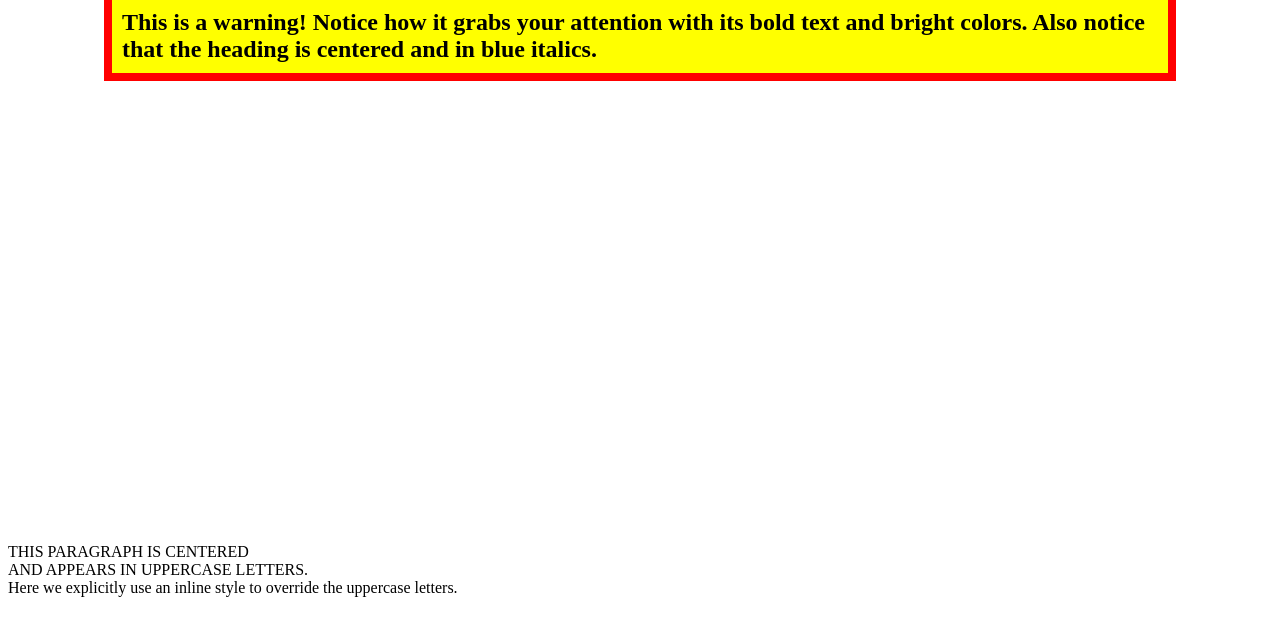
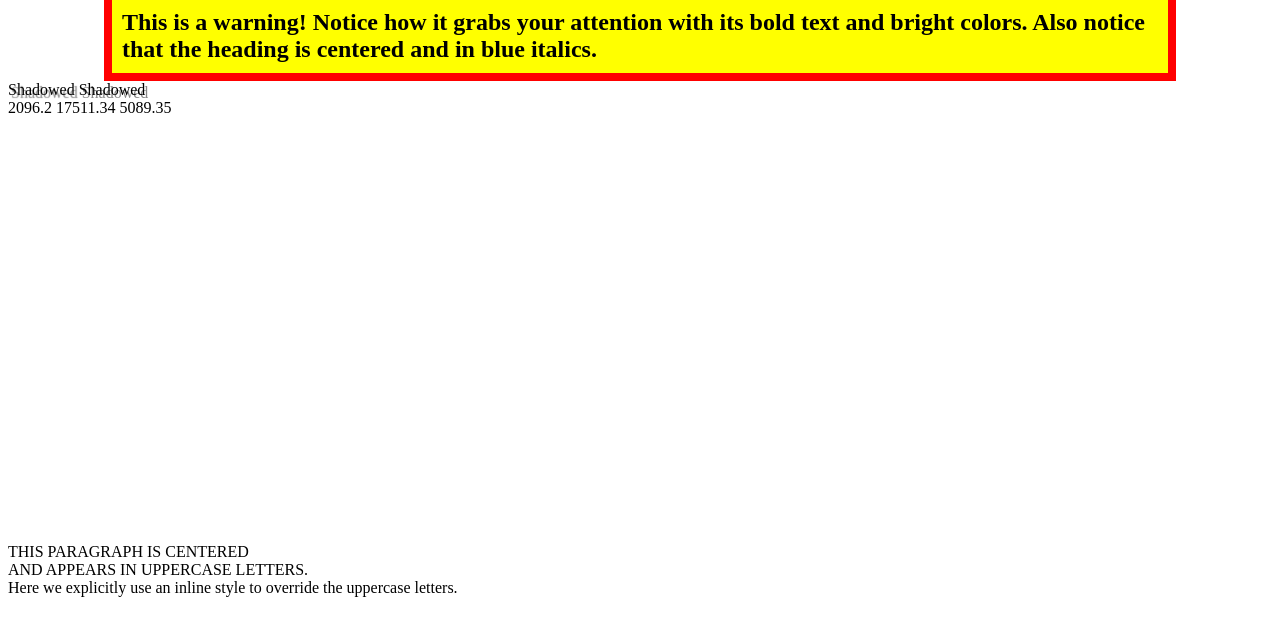
Before and after one commit to perrychen901105/JS_Guide_Learning, a plain HTML site: page chapter16_code/index.html in a window 1280 px wide. Shown: the part 177-800 px from the top of the page. Drawn offline with Linux system fonts and the light colour scheme.

Commit message:
add new code

```diff
--- a/chapter16_code/index.html
+++ b/chapter16_code/index.html
@@ -37,6 +37,23 @@
     Notice how it grabs your attention with its bold text and bright colors.
     Also notice that the heading is centered and in blue italics.
   </div>
+  <div>
+    <!-- text-shadow 属性自动产生阴影效果 -->
+    <span style="text-shadow: 3px 3px 1px #888">Shadowed</span>
+
+    <!-- 这里我们利用定位产生相同的效果 -->
+    <span style="position: relative;">
+      Shadowed <!-- 这里是投射阴影的文本 -->
+        <span style="position: absolute; top: 3px; left: 3px; z-index: -1; color: #888">Shadowed</span> <!-- 这里是阴影 -->
+    </span>
+  </div>
+  <div>
+    <tr>
+      <td>2096.2</td>
+      <td>17511.34</td>
+      <td>5089.35</td>
+    </tr>
+  </div>
   <p id="special" style = "position: absolute; bottom: 10px; width: 100%;">
     This paragraph is centered<br>
     and appears in uppercase letters.<br>
```
